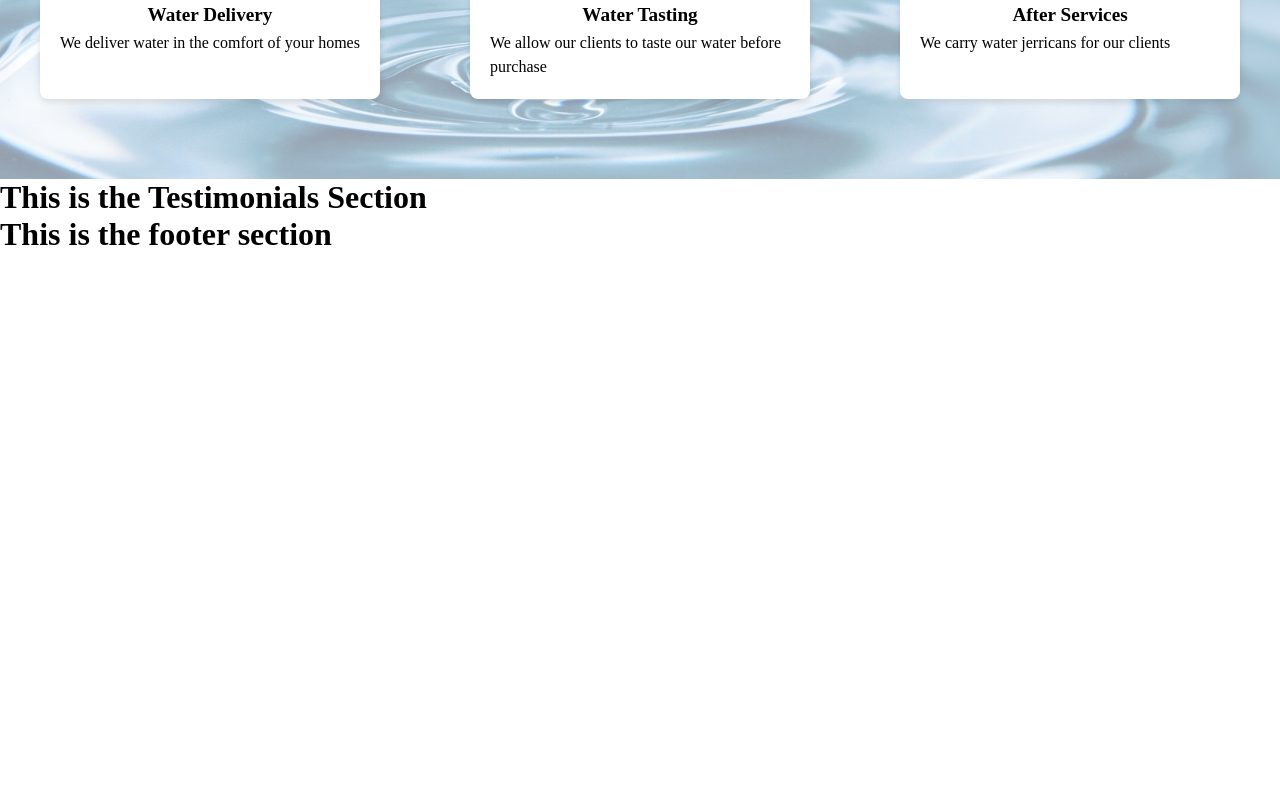
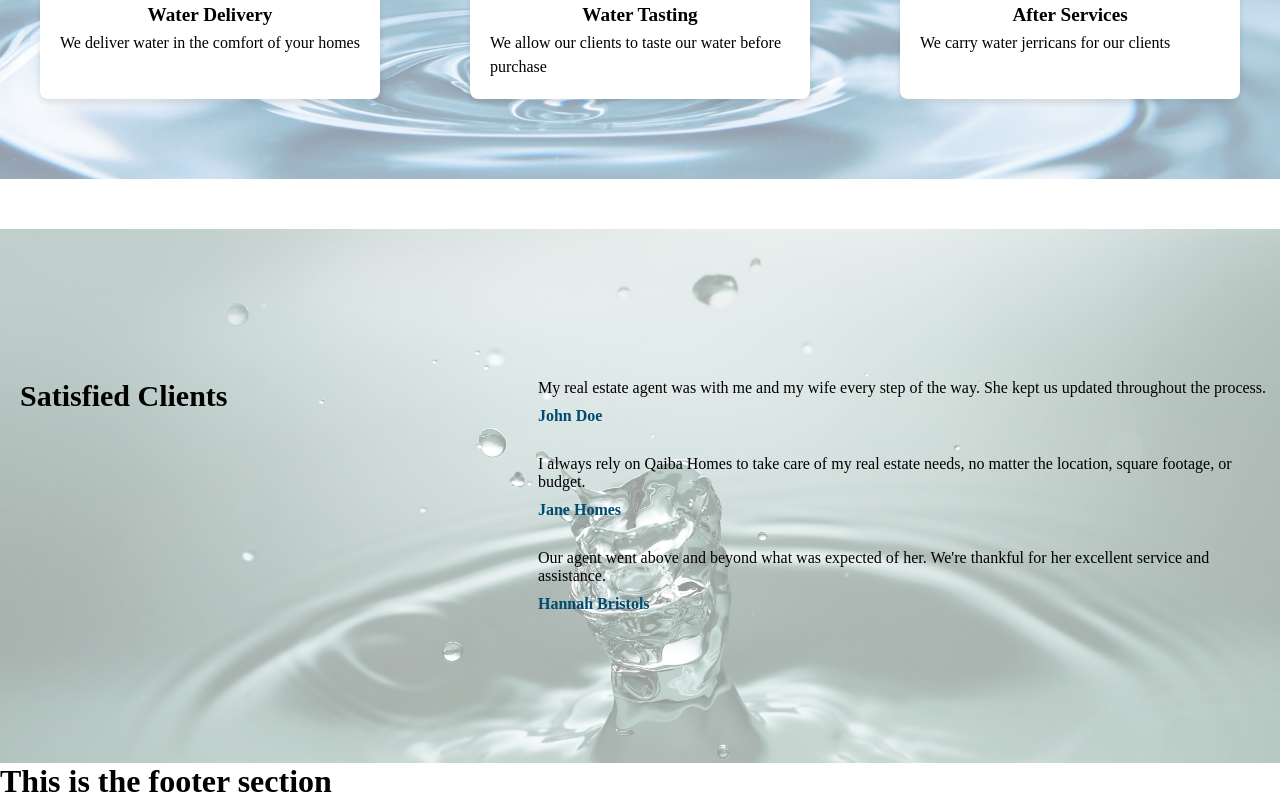
Before and after one commit to mmbogajemimah/aquavo_frontend, a React (Create React App) app: page / in a window 1280 px wide. Shown: the part 1616-2416 px from the top of the page. Before the commit the page ends 1869 px from the top, so only its background shows below. Built offline with nearby package versions, Linux system fonts and the light colour scheme.

Commit message:
Testimonials Section Frontend

```diff
--- a/src/Components/HomePage/Testimonials.js
+++ b/src/Components/HomePage/Testimonials.js
@@ -1,9 +1,31 @@
-import React from 'react'
+import React from 'react';
+import '../../styles/testimonials.css'
 
 function Testimonials() {
   return (
     <div>
-      <h1>This is the Testimonials Section</h1>
+      <div className='testimonial-container'>
+        <div className='testimonial-content'>
+          <h1 className='testimonial-header'>Satisfied Clients</h1>
+          <div className='testimonial-items'>
+            <div className='testimonial-item'>
+              <p>My real estate agent was with me and my wife every step of the way. She kept us updated throughout the process.</p>
+              <h6>John Doe</h6>
+            </div>
+
+            <div className='testimonial-item'>
+              <p>I always rely on Qaiba Homes to take care of my real estate needs, no matter the location, square footage, or budget.</p>
+              <h6>Jane Homes</h6>
+            </div>
+
+            <div className='testimonial-item'>
+              <p>Our agent went above and beyond what was expected of her. We're thankful for her excellent service and assistance.</p>
+              <h6>Hannah Bristols</h6>
+            </div>
+          </div>
+
+        </div>
+      </div>
     </div>
   )
 }
--- /dev/null
+++ b/src/styles/testimonials.css
@@ -0,0 +1,45 @@
+.testimonial-container{
+    position: relative;
+    padding: 150px 0;
+    margin-top: 50px;
+}
+
+.testimonial-container::before {
+    content: "";
+    position: absolute;
+    top: 0;
+    left: 0;
+    width: 100%;
+    height: 100%;
+    background-image: url('../images/fountain2.jpg');
+    background-size: cover;
+    opacity: 0.4;
+    z-index: -1;
+}
+
+.testimonial-content {
+    display: flex;
+    justify-content: center;
+}
+
+.testimonial-header {
+    font-size: 30px;
+    margin-right: 20px;
+    margin-left: 20px;
+    width:500px;
+}
+
+.testimonial-items {
+    display: flex;
+    flex-direction: column;
+    gap: 30px;
+}
+
+.testimonial-item p {
+   margin-bottom: 10px;
+}
+
+.testimonial-item h6 {
+    font-size: 16px;
+    color: rgb(1, 74, 112);
+}
```
